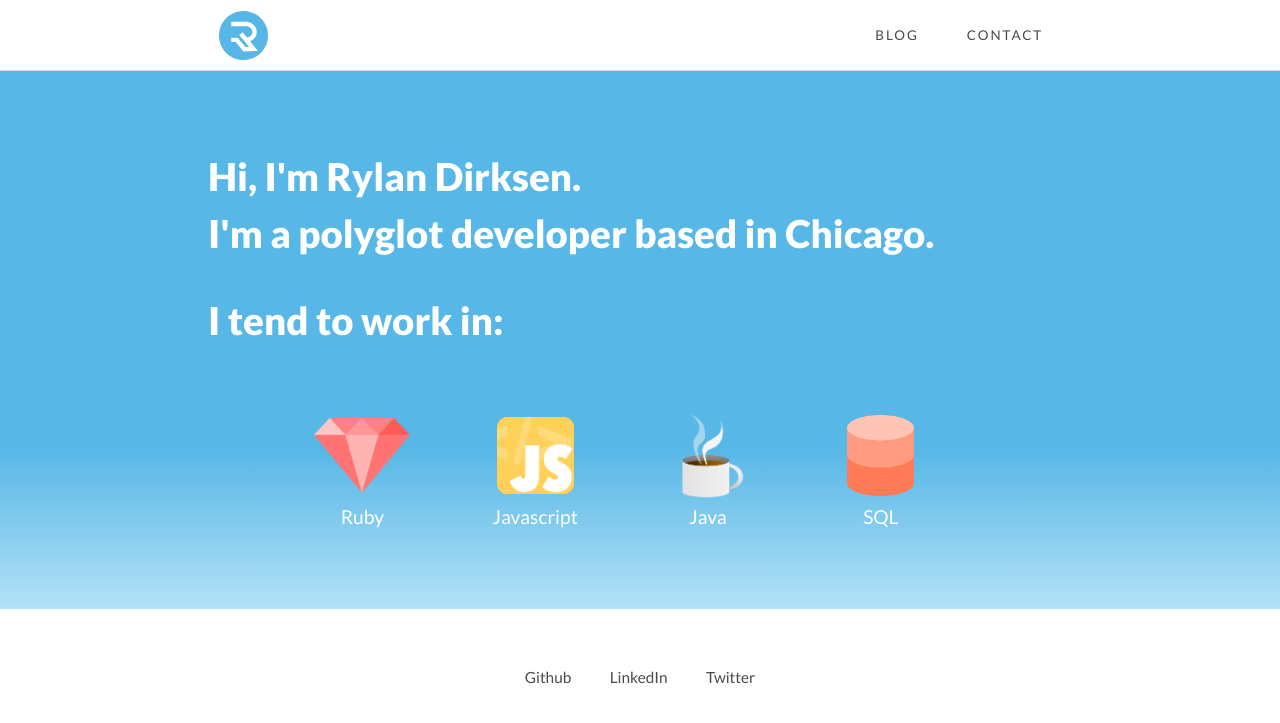
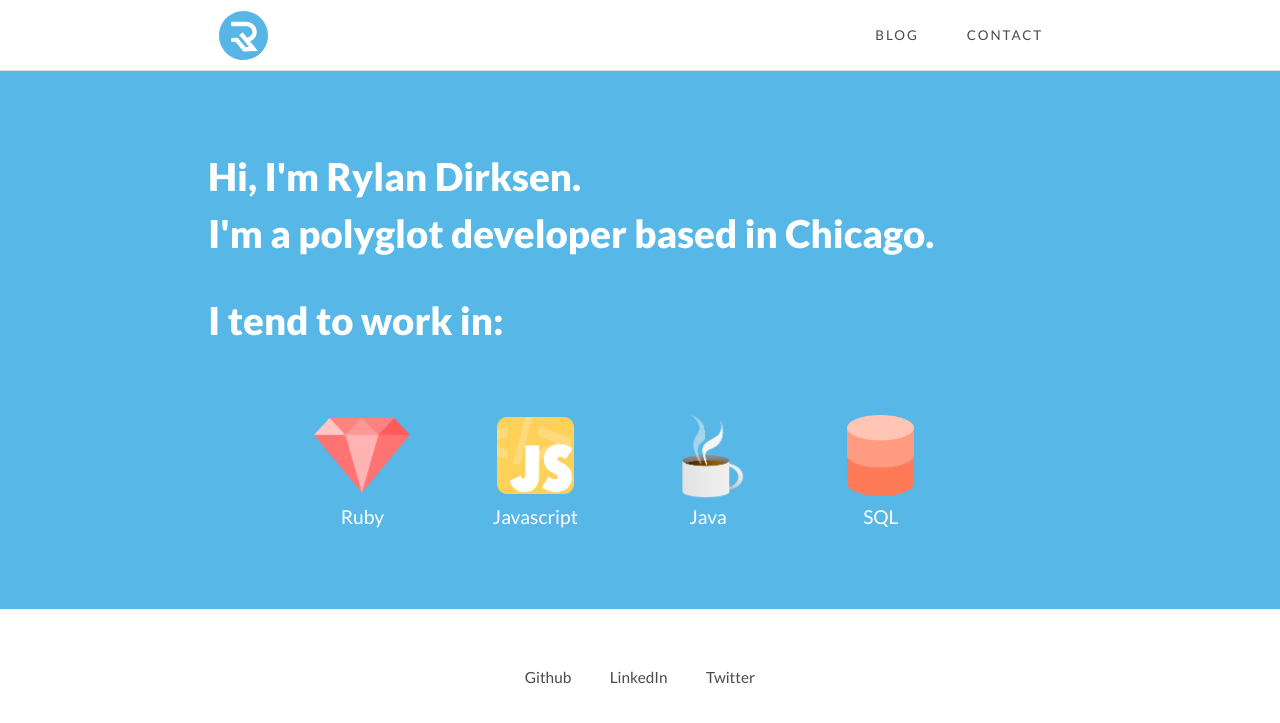
Before and after one commit to rylo/rylo.github.io, a Jekyll site: the page built from index.html, in a window 1280 px wide. Shown: the top 723 px of the page. Built offline with Jekyll 4.4.1, drawn with Linux system fonts in a browser that asks for light colours; nearby versions of some CDN libraries.

Commit message:
[Design] removes gradient on hero section

```diff
--- a/css/main.css
+++ b/css/main.css
@@ -114,7 +114,7 @@ a.site-logo {
 }
 
 .hero {
-  background: linear-gradient(#57B7E6, #57B7E6 70%, #B3E1F8);
+  background-color: #57b7e6;
   padding: 4rem;
 }
 
```
